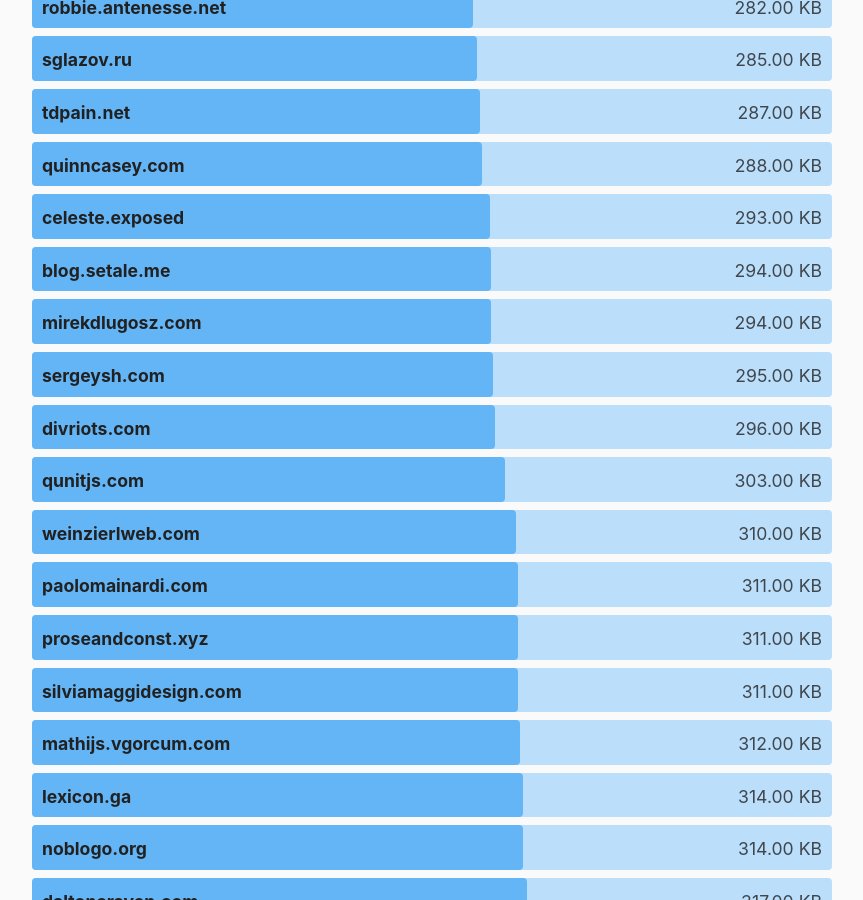
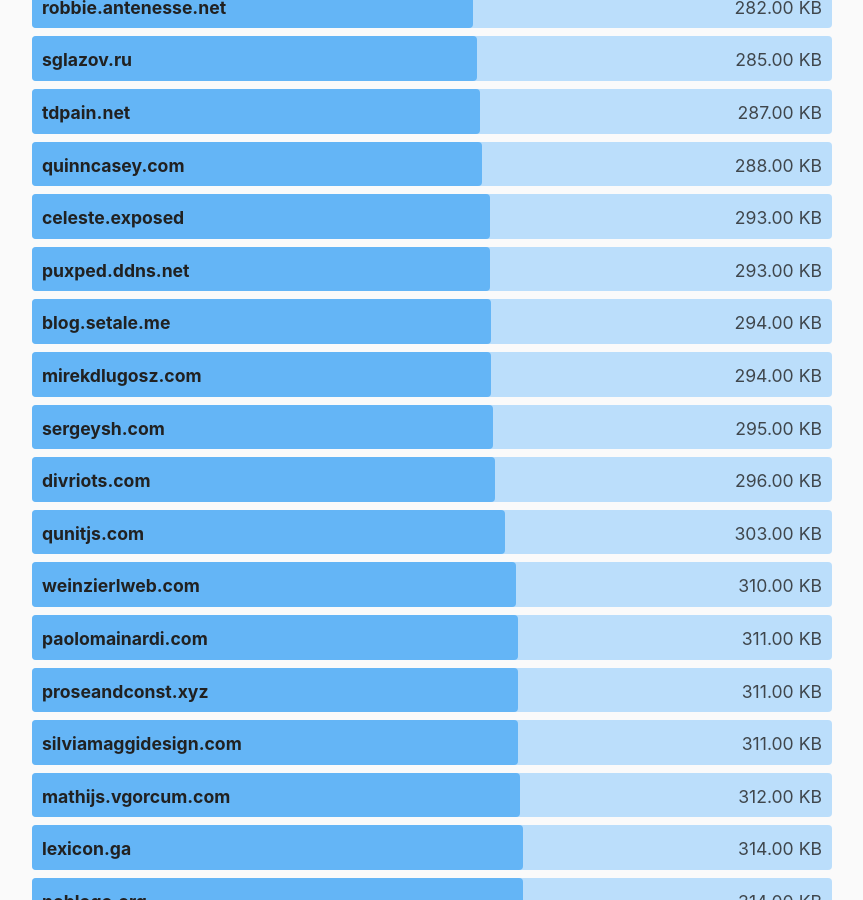
Before and after one commit to kevquirk/512kb.club, a Jekyll site: the page built from index.md, in a window 1280 px wide and 900 px high, scrolled down 27791 px. Shown: the whole window, without its empty margins (208-1071 px from the left). Built offline with Jekyll 4.4.1, drawn with Linux system fonts in a browser that asks for light colours.

Commit message:
Update sites.yml
https://gtmetrix.com/reports/puxped.ddns.net/DfsLCz7h/

```diff
--- a/_data/sites.yml
+++ b/_data/sites.yml
@@ -2137,6 +2137,11 @@
   size: 83.0
   last_checked: 2022-05-15
 
+- domain: puxped.ddns.net
+  url: https://puxped.ddns.net/
+  size: 293
+  last_checked: 2023-04-08
+
 - domain: pyratebeard.net
   url: https://pyratebeard.net
   size: 62.3
```
